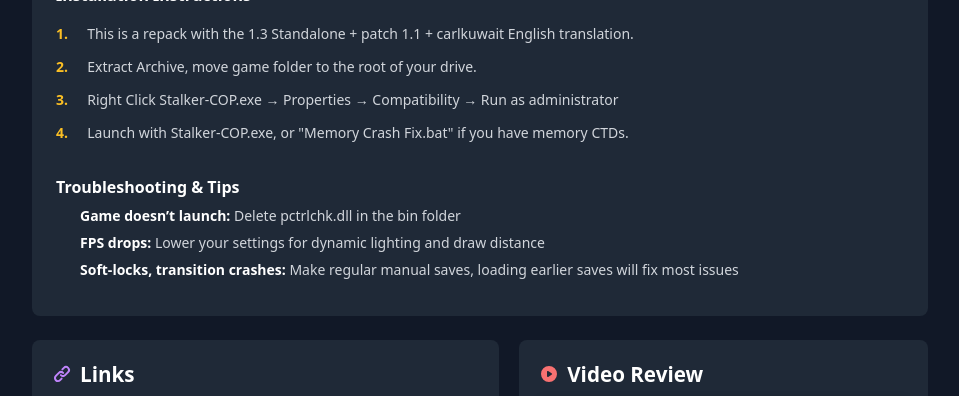
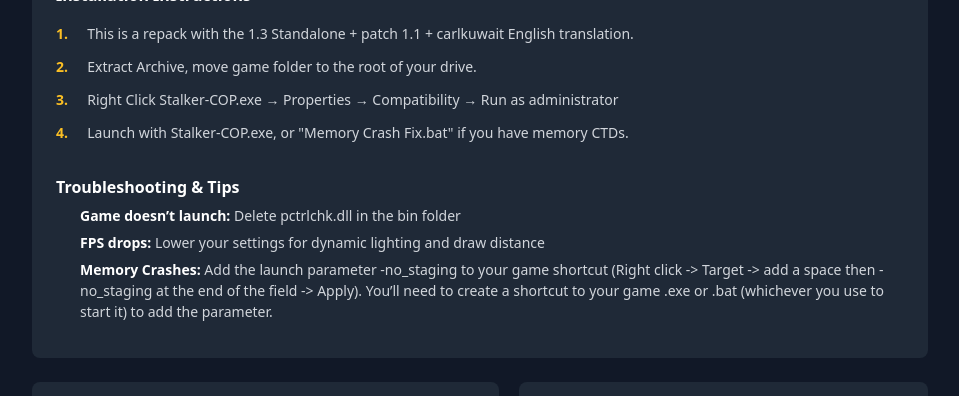
Before and after one commit to Cheekitos/CSMA-Test, a Jekyll site: the page built from _mods/wind-of-time.md, in a window 1280 px wide and 900 px high, scrolled down 779 px, cut to the strip 0-396 px from the top of the window. Shown: the whole strip, without its empty margins (160-1119 px from the left). Built offline with Jekyll 4.4.1, drawn with Linux system fonts in a browser that asks for light colours; nearby versions of some CDN libraries.

Commit message:
troubleshooting

```diff
--- a/_mods/wind-of-time.md
+++ b/_mods/wind-of-time.md
@@ -91,4 +91,4 @@
 
 - **Game doesn't launch:** Delete pctrlchk.dll in the bin folder
 - **FPS drops:** Lower your settings for dynamic lighting and draw distance
-- **Soft-locks, transition crashes:** Make regular manual saves, loading earlier saves will fix most issues
+- **Memory Crashes:** Add the launch parameter -no_staging to your game shortcut (Right click -> Target -> add a space then -no_staging at the end of the field -> Apply). You'll need to create a shortcut to your game .exe or .bat (whichever you use to start it) to add the parameter.
```
